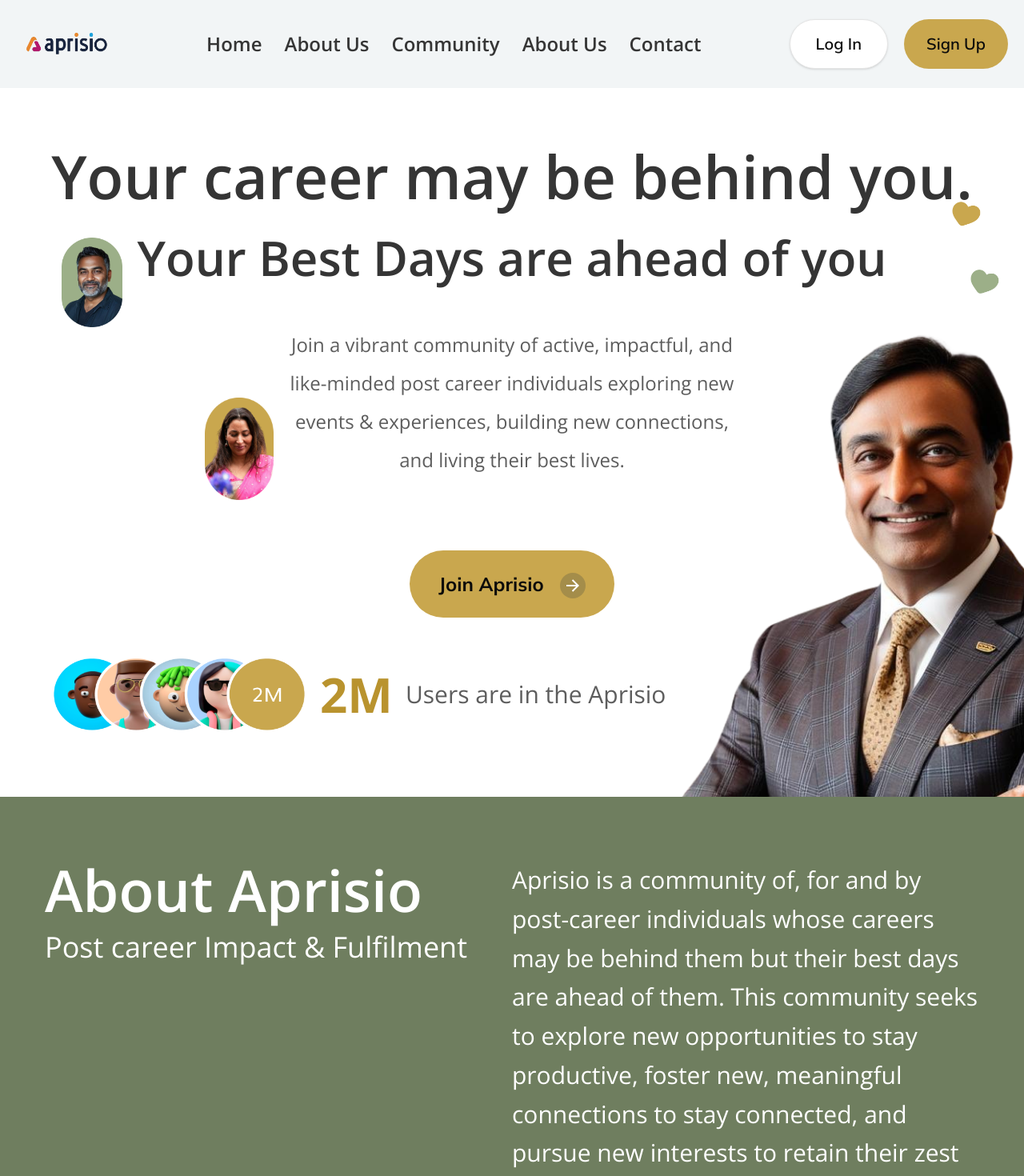
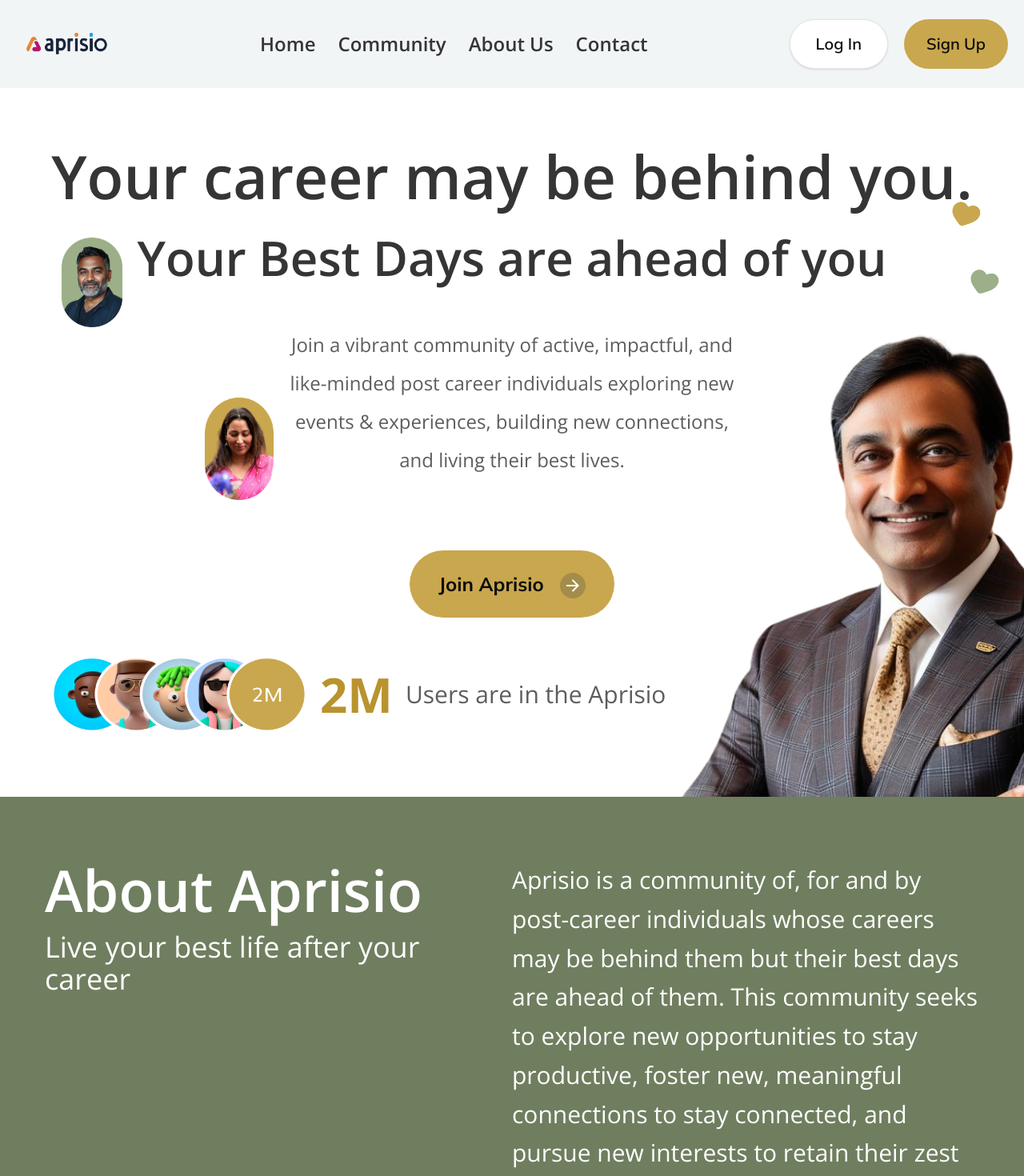
Before and after one commit to yosuwa05/aprisio, a Next.js app in the folder frontend/: page / in a window 1280 px wide. Shown: the top 1470 px of the page at 80% size. Built offline with nearby package versions, Linux system fonts and the light colour scheme.

Commit message:
minor contents corrected

```diff
--- a/frontend/src/components/shared/about.tsx
+++ b/frontend/src/components/shared/about.tsx
@@ -109,7 +109,7 @@
               About Aprisio
             </h1>
             <p className="font-roboto lg:text-4xl text-xl lg:pt-4 pt-5 text-white">
-              Post career Impact & Fulfilment
+            Live your best life after your career
             </p>
           </div>
 
--- a/frontend/src/components/shared/navbar.tsx
+++ b/frontend/src/components/shared/navbar.tsx
@@ -74,11 +74,6 @@
               </Link>
             </li>
             <li>
-              <Link href="/#about" onClick={handleNavClick}>
-                About Us
-              </Link>
-            </li>
-            <li>
               <Link href="/feed">Community</Link>
             </li>
             <li>
@@ -134,18 +129,18 @@
               </Link>
             </li>
             <li>
+              <Link href="/feed">Community</Link>
+            </li>
+            <li>
               <Link href="/#about" onClick={handleNavClick}>
                 About Us
               </Link>
             </li>
-            <li>
-              <Link href="/feed">Community</Link>
-            </li>
-            <li>
+            {/* <li>
               <Link href="/#join" onClick={handleNavClick}>
                 Job
               </Link>
-            </li>
+            </li> */}
             <li>
               <Link href="/#footer" onClick={handleNavClick}>
                 Contact
```
